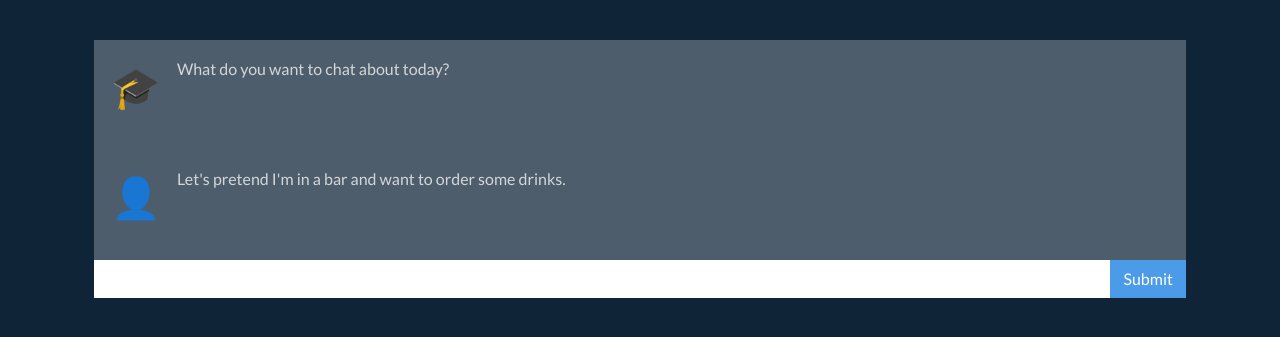
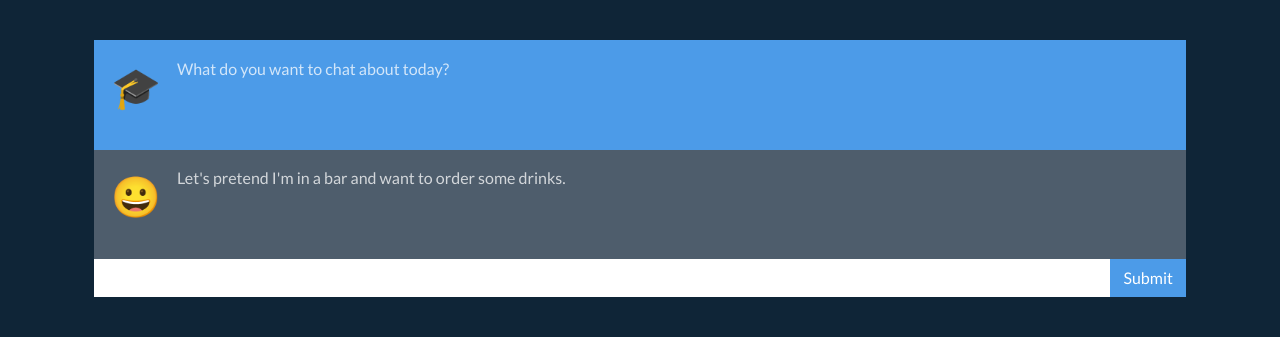
Before and after one commit to Beebops/Capstone-1-Language-Tutor-Chatbot, a Flask app: template templates/chat.html in a window 1280 px wide. Shown: the part 56-393 px from the top of the page. Run offline with Flask 3, Linux system fonts and the light colour scheme; the template is opened without the code that fills it, so the values that code supplies are empty; some libraries are stand-ins or nearby versions.

Commit message:
revised chat html

```diff
--- a/templates/chat.html
+++ b/templates/chat.html
@@ -4,40 +4,27 @@ content %}
 <main class="flex-shrink-0">
   <div class="container">
     <div id="list-group" class="list-group w-auto">
-      <div class="bg-secondary">
-        <a
-          href="#"
-          class="list-group-item list-group-item-action d-flex gap-3 py-3"
+      <div
+        class="bg-primary list-group-item list-group-item-action d-flex gap-3 py-3"
       >
         <p class="fs-1">&#127891;</p>
-          <div class="d-flex gap-2 w-100 justify-content-between">
-            <div>
-              <p class="mb-0 opacity-75">
+        <p id="tutor-text" class="mb-0 opacity-75">
           What do you want to chat about today?
         </p>
       </div>
-          </div>
-        </a>
-      </div>
-      <div class="bg-secondary">
-        <a
-          href="#"
-          class="list-group-item list-group-item-action d-flex gap-3 py-3"
+
+      <div
+        class="bg-secondary list-group-item list-group-item-action d-flex gap-3 py-3"
       >
-          <p class="fs-1">&#128100;</p>
-          <div class="d-flex gap-2 w-100 justify-content-between">
-            <div>
-              <p class="mb-0 opacity-75">
+        <p class="fs-1">&#128512;</p>
+        <p id="user-text" class="mb-0 opacity-75">
           Let's pretend I'm in a bar and want to order some drinks.
         </p>
       </div>
     </div>
-        </a>
-      </div>
-    </div>
 
     <div class="input-group mb-3">
-      <input type="text" class="form-control" id="chat-input" />
+      <input type="text" class="form-control" id="user-input" />
       <div class="input-group-append">
         <button id="gpt-button" class="btn btn-primary">Submit</button>
       </div>
```
Lines whose indentation alone changed are shown as unchanged.
